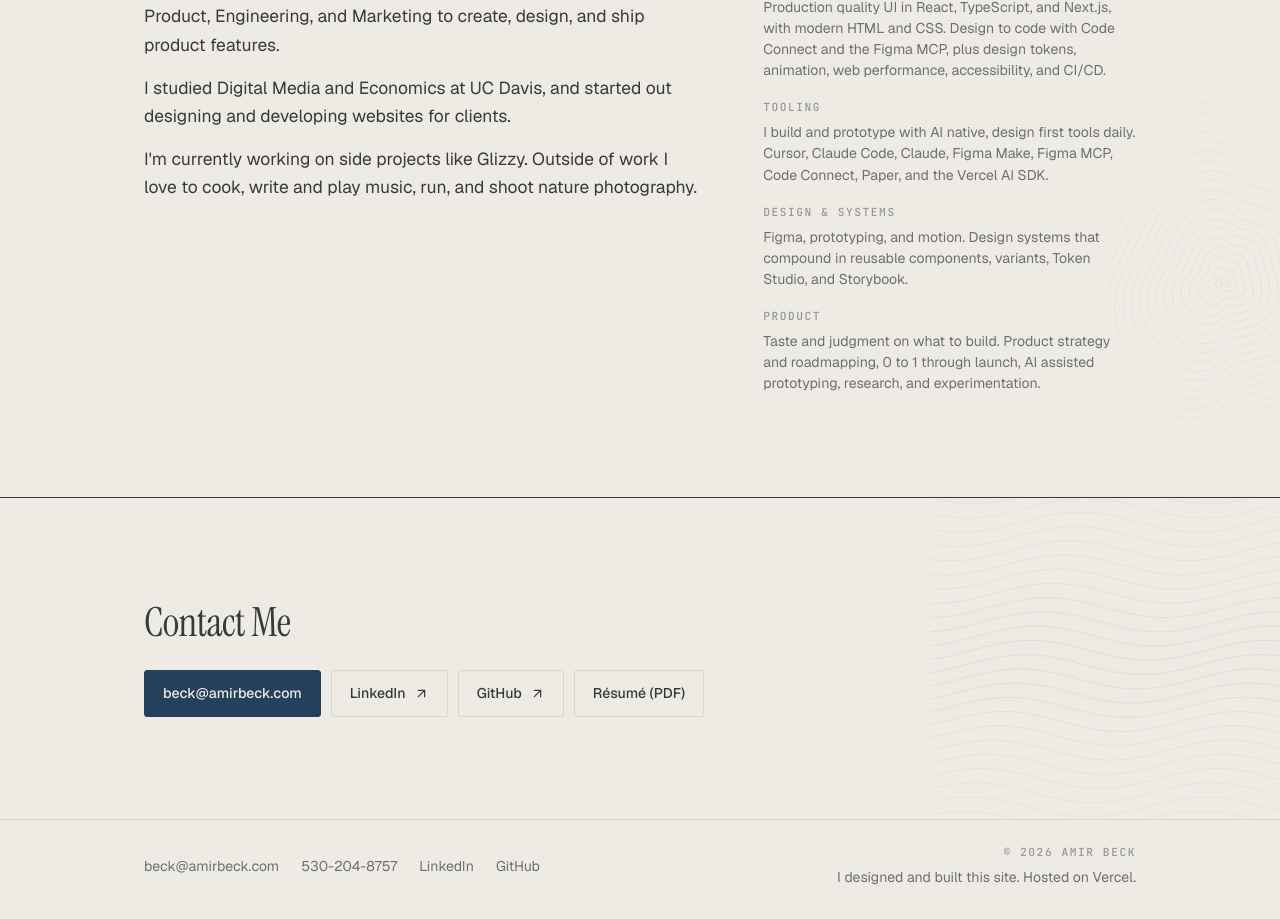
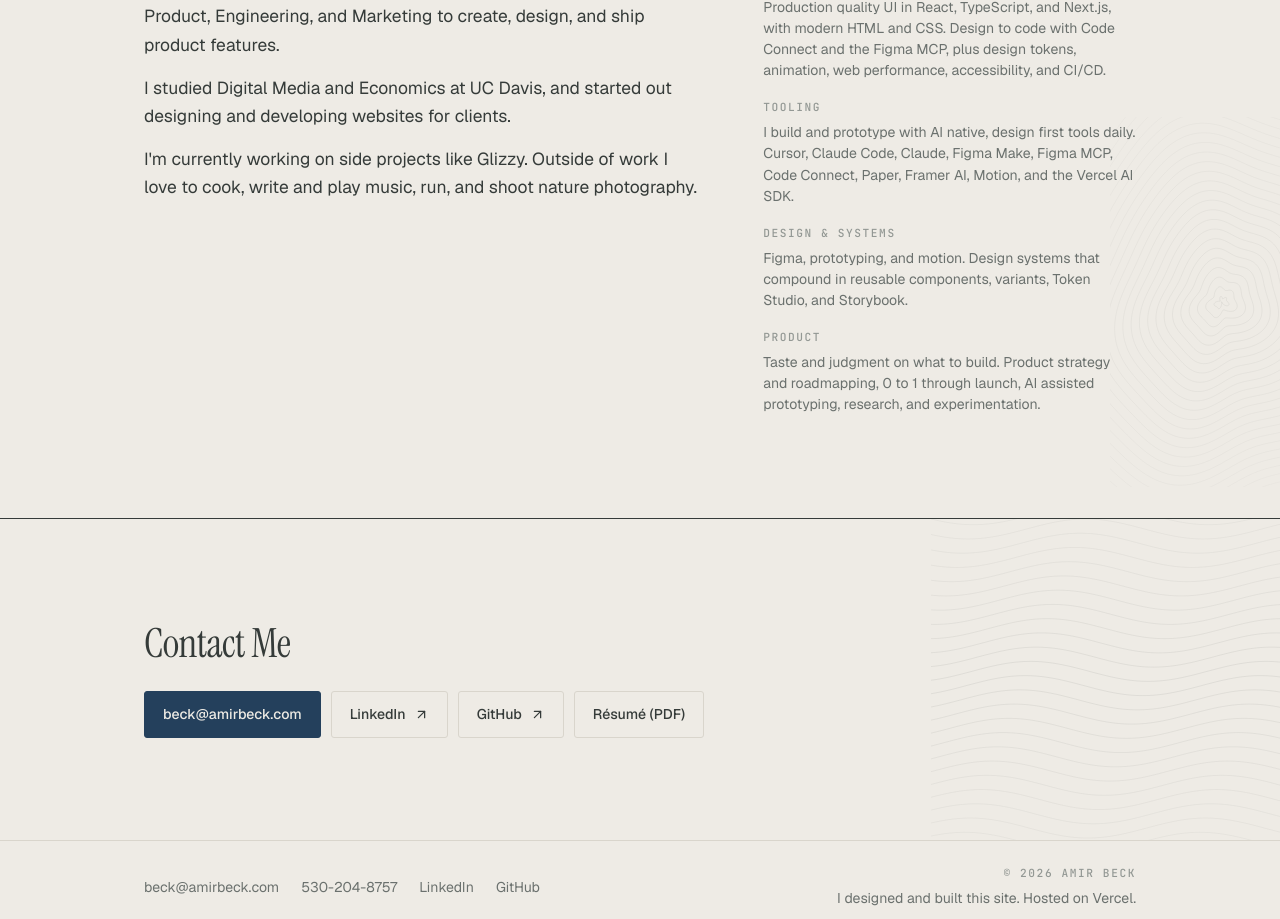
Before and after one commit to ambks94/amirbeck.com, a Next.js app: page / in a window 1280 px wide. Shown: the part 6099-7018 px from the top of the page. Built offline with nearby package versions, Linux system fonts and the light colour scheme; no server answers.

Commit message:
Update tooling content in site metadata to include Framer AI and Motion for improved resource representation.

```diff
--- a/src/content/site.ts
+++ b/src/content/site.ts
@@ -163,7 +163,7 @@ export const kit = [
   },
   {
     label: "Tooling",
-    text: "I build and prototype with AI native, design first tools daily. Cursor, Claude Code, Claude, Figma Make, Figma MCP, Code Connect, Paper, and the Vercel AI SDK.",
+    text: "I build and prototype with AI native, design first tools daily. Cursor, Claude Code, Claude, Figma Make, Figma MCP, Code Connect, Paper, Framer AI, Motion, and the Vercel AI SDK.",
   },
   {
     label: "Design & systems",
```
